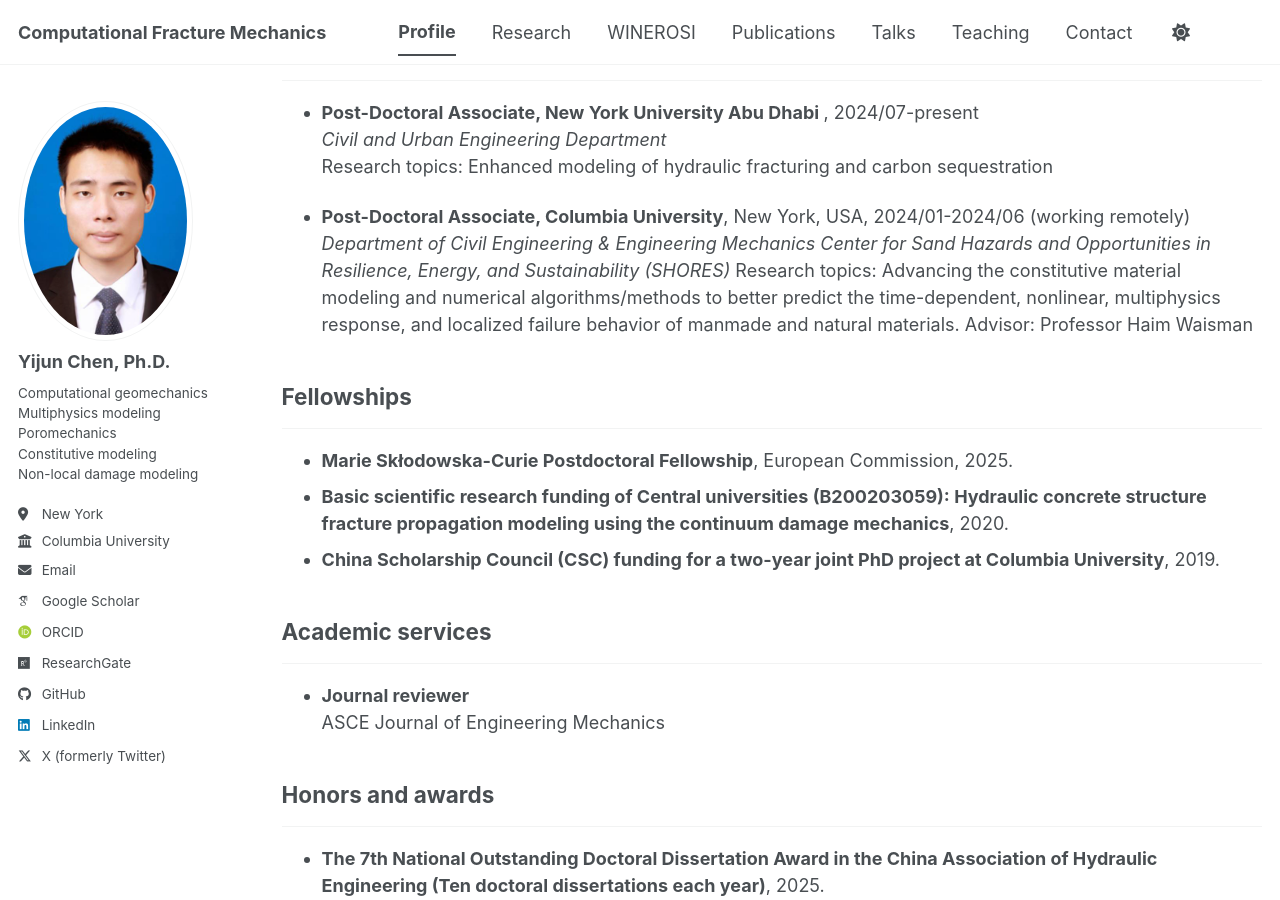
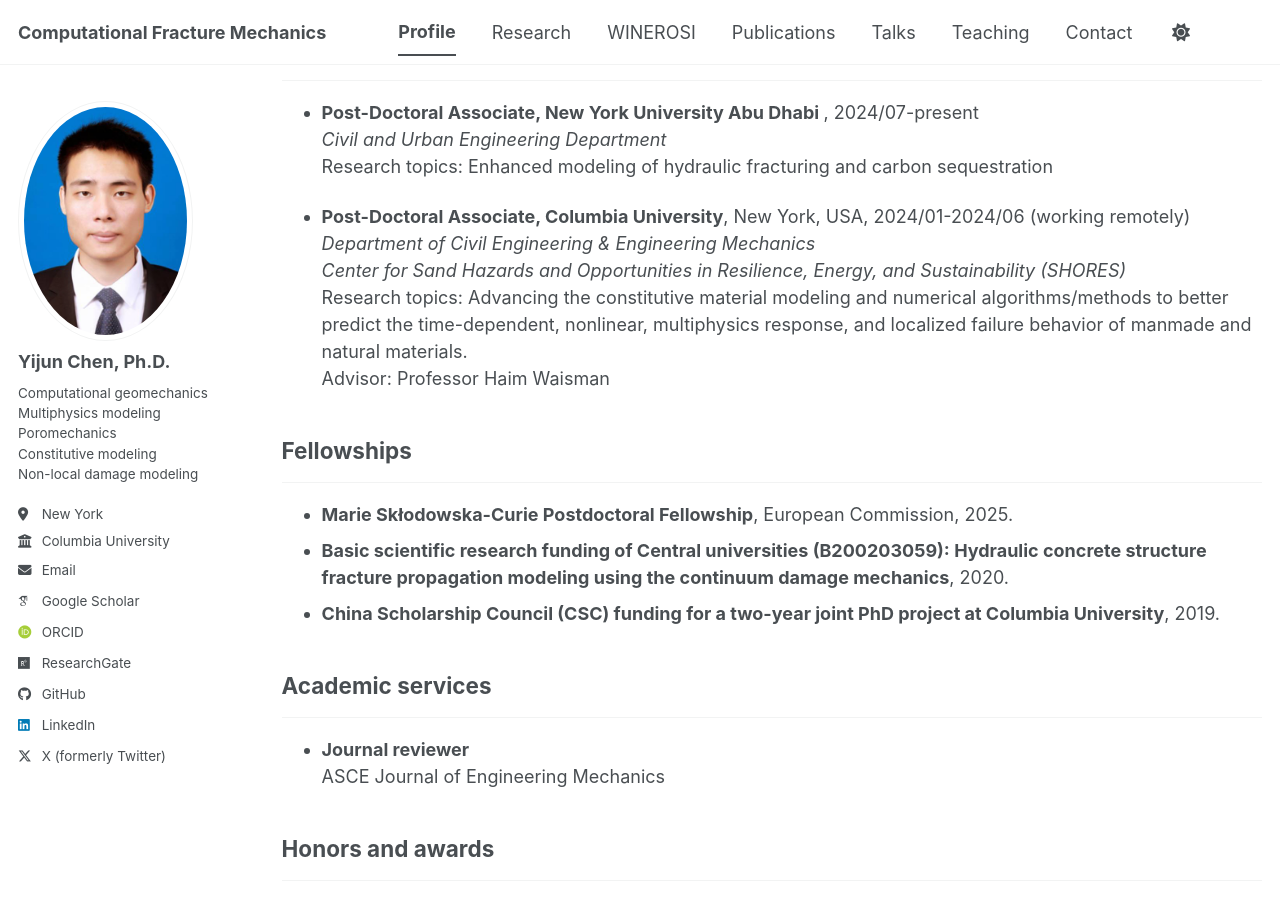
Before and after one commit to chenhhu/chenhhu.github.io, a Jekyll site: the page built from _pages/profile.md, in a window 1280 px wide and 900 px high, scrolled down 673 px. Built offline with Jekyll 4.4.1, drawn with Linux system fonts in a browser that asks for light colours; some web fonts are replaced; a script bundle is joined from its source files by our own code; library files that are not in the unit come from our copies.

```diff
--- a/_pages/profile.md
+++ b/_pages/profile.md
@@ -33,10 +33,10 @@ redirect_from:
   <i>Civil and Urban Engineering Department</i>
   Research topics: Enhanced modeling of hydraulic fracturing and carbon sequestration
 
-* <b>Post-Doctoral Associate, Columbia University</b>, New York, USA, 2024/01-2024/06 (working remotely)
-  <i>Department of Civil Engineering & Engineering Mechanics</i>
-  <i>Center for Sand Hazards and Opportunities in Resilience, Energy, and Sustainability (SHORES)</i>
-  Research topics:  Advancing the constitutive material modeling and numerical algorithms/methods to better predict the time-dependent, nonlinear, multiphysics response, and localized failure behavior of manmade and natural materials.
+* <b>Post-Doctoral Associate, Columbia University</b>, New York, USA, 2024/01-2024/06 (working remotely)<br>
+  <i>Department of Civil Engineering & Engineering Mechanics</i><br>
+  <i>Center for Sand Hazards and Opportunities in Resilience, Energy, and Sustainability (SHORES)</i><br>
+  Research topics:  Advancing the constitutive material modeling and numerical algorithms/methods to better predict the time-dependent, nonlinear, multiphysics response, and localized failure behavior of manmade and natural materials.<br>
   Advisor: Professor Haim Waisman
 <br>
 
```
